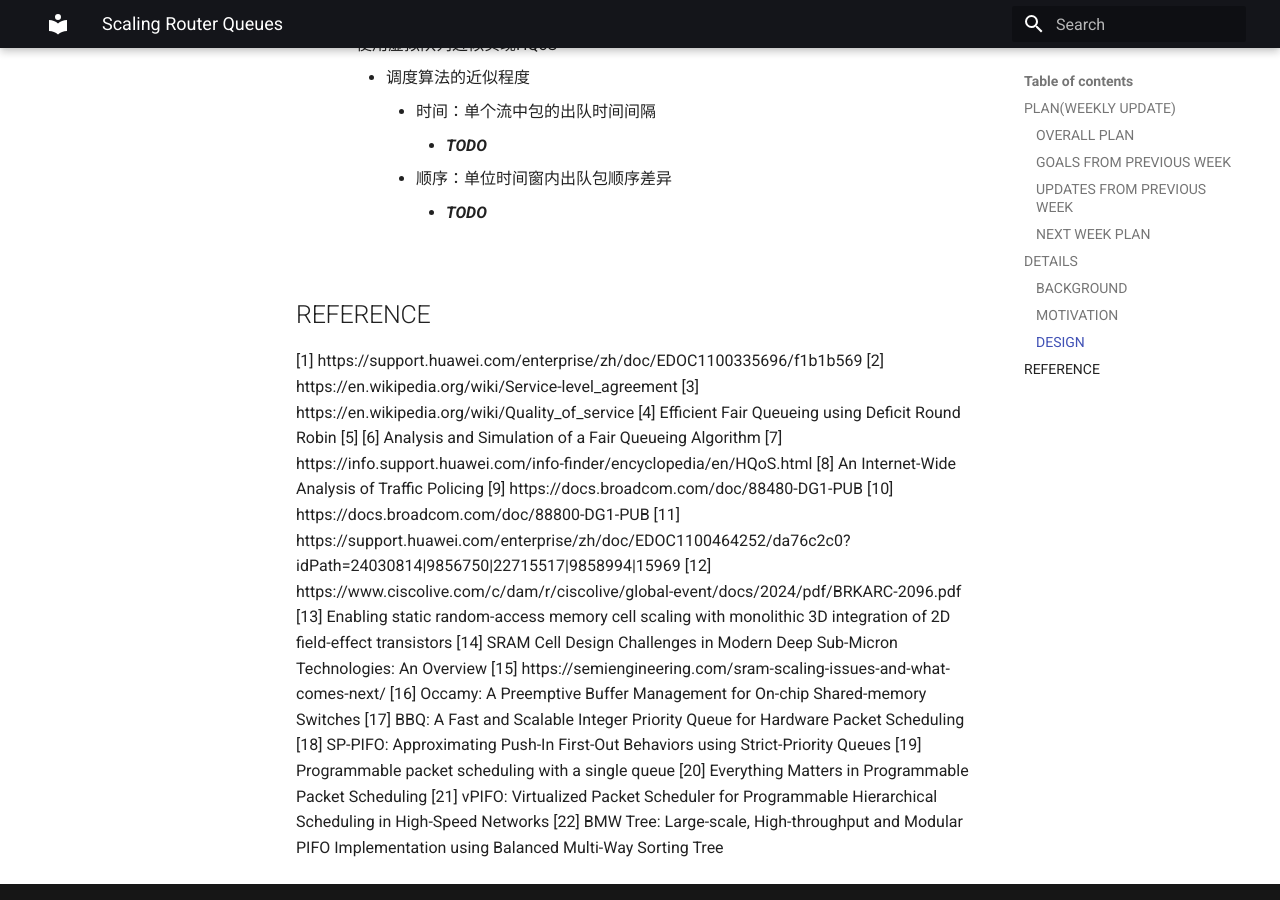
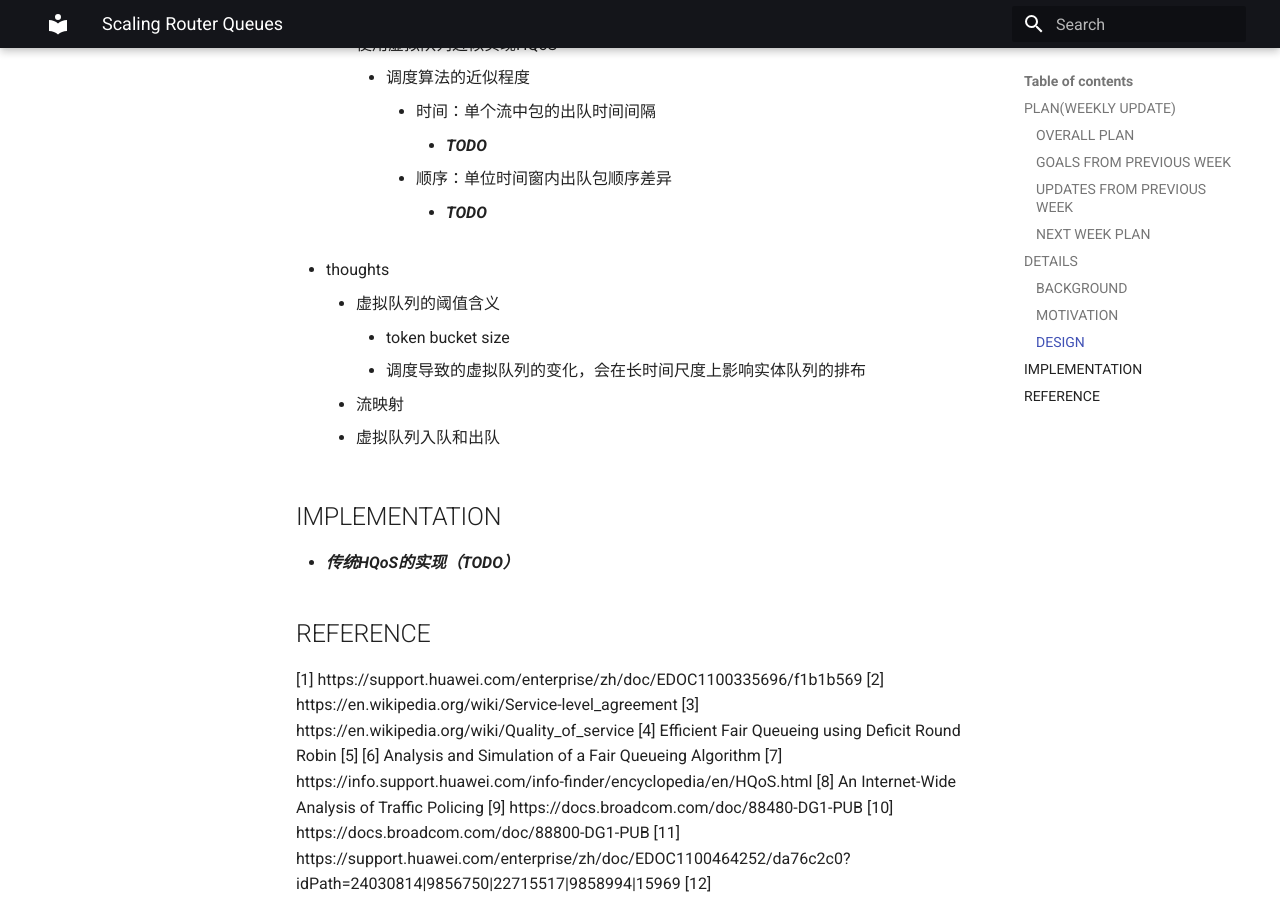
Before and after one commit to blowinding/blowinding.github.io, an MkDocs documentation site: the page built from docs/research/Scaling Router Queues.md, in a window 1280 px wide and 900 px high, scrolled down 4715 px. Built offline with MkDocs 1.6.1 and Material for MkDocs 9.7.7, drawn with Linux system fonts in a browser that asks for light colours.

Commit message:
📝 Update Phantom Queue for HQoS Schedule

```diff
--- a/docs/research/Scaling Router Queues.md
+++ b/docs/research/Scaling Router Queues.md
@@ -104,6 +104,15 @@
 				- ***TODO***
 			- 顺序：单位时间窗内出队包顺序差异
 				- ***TODO***
+- thoughts
+	- 虚拟队列的阈值含义
+		- token bucket size
+		- 调度导致的虚拟队列的变化，会在长时间尺度上影响实体队列的排布
+	- 流映射
+	- 虚拟队列入队和出队
+## IMPLEMENTATION
+- ***传统HQoS的实现（TODO）***
+
 ## REFERENCE
 [1] https://support.huawei.com/enterprise/zh/doc/EDOC1100335696/f1b1b569
 [2] https://en.wikipedia.org/wiki/Service-level_agreement
```
